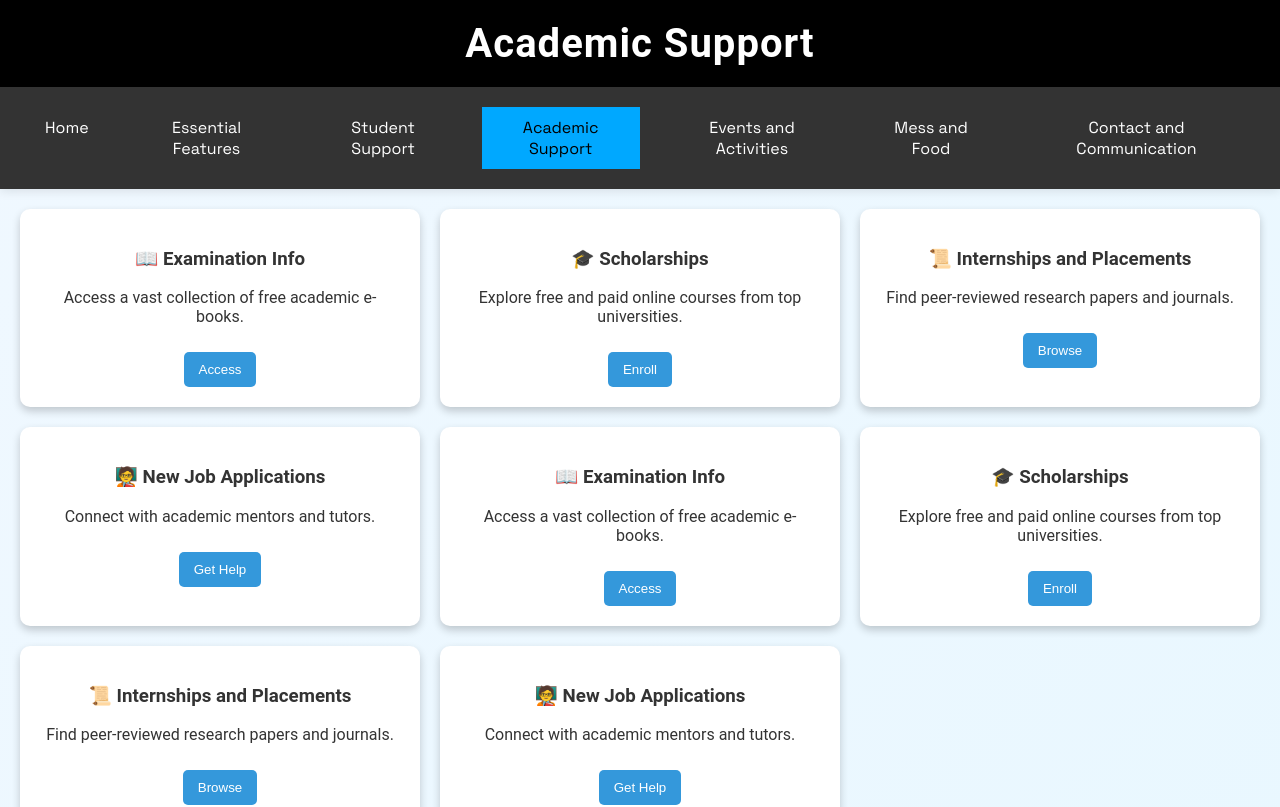
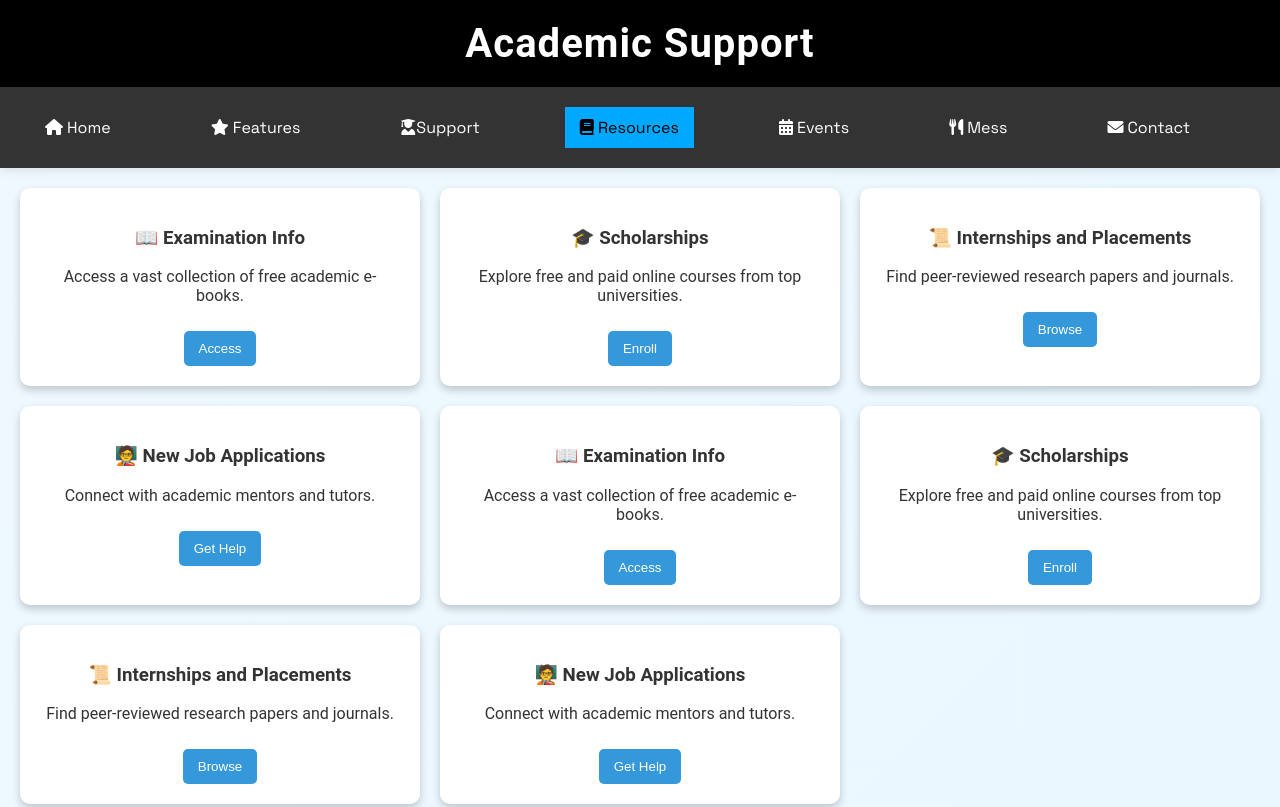
Before and after one commit to Emmanuel486-hub/HANCE, a plain HTML site: page Fronted/Academic_Support.html in a window 1280 px wide. Shown: the top 807 px of the page. Drawn offline with Linux system fonts and the light colour scheme.

Commit message:
Chnages added to mess and resources

```diff
--- a/Fronted/Academic_Support.html
+++ b/Fronted/Academic_Support.html
@@ -2,6 +2,7 @@
 <html lang="en">
 
 <head>
+    <link rel="stylesheet" href="https://cdnjs.cloudflare.com/ajax/libs/font-awesome/6.0.0/css/all.min.css">
     <meta charset="UTF-8">
     <meta name="viewport" content="width=device-width, initial-scale=1.0">
     <title>Academic Resources </title>
@@ -241,7 +242,7 @@
         }
         .navbar {
     display: flex;
-    gap: 25px;
+    gap: 70px;
     /* font-size: 25px; */
     background-color: #333;
     font-family: 'Space Grotesk', sans-serif;
@@ -285,13 +286,15 @@
     </div> -->
     <header><h1>Academic Support</h1></header>
     <header class="navbar">
-        <nav class="navbar"> <a href="homePage.html">Home</a>
-            <a href="Essential_features_1.html" >Essential Features</a>
-            <a href="Student_Support_1.html">Student Support</a>
-            <a href="#" class="active">Academic Support</a>
-            <a href="Events.html">Events and Activities</a>
-            <a href="mess_and_food.html">Mess and Food</a>
-            <a href="contact_1.html" >Contact and Communication</a></nav>
+        <nav class="navbar">
+            <a href="homePage.html"><i class="fas fa-home"></i> Home</a>
+            <a href="Essential_Features_1.html"><i class="fas fa-star"></i>  Features</a>
+            <a href="Student_Support_1.html"><i class="fas fa-user-graduate"></i>Support</a>
+            <a href="#" class="active"><i class="fas fa-book"></i> Resources</a>
+            <a href="Events.html"><i class="fas fa-calendar-alt"></i> Events</a>
+            <a href="mess_and_food.html"><i class="fas fa-utensils"></i> Mess</a>
+            <a href="Contact_1.html"><i class="fas fa-envelope"></i> Contact</a>
+        </nav>
     </header>
 
 
```
Also changed, not shown: Fronted/mess_and_food.html (+11 -8 lines).
